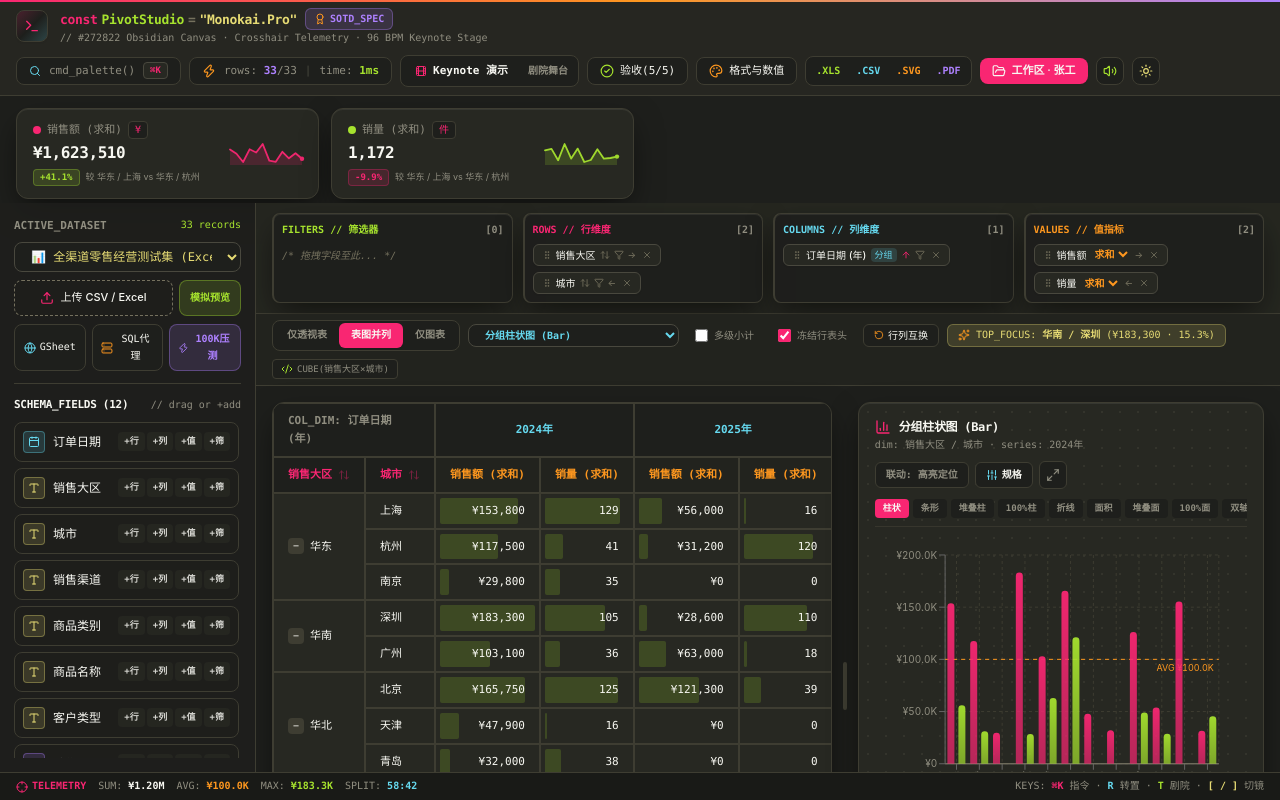
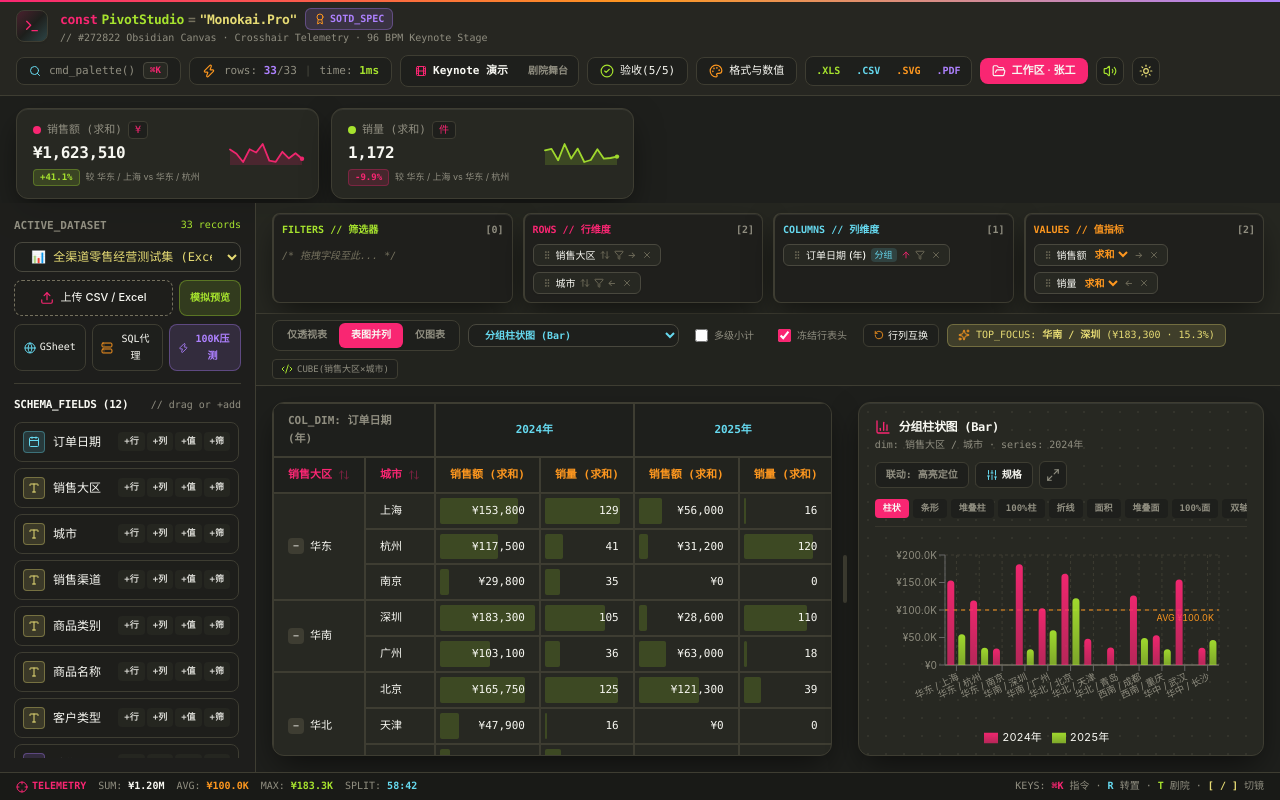
Before and after one commit to lovemoganna/PivotStudio, a React (Vite) app: page / in a window 1280 px wide. Built offline with nearby package versions, Linux system fonts and the light colour scheme; the HTML template or start-up script is replaced by a standard one.

Commit message:
fix(layout): replace rigid syncedTableHeight with responsive flex layout to eliminate outer scrollbar

```diff
--- a/src/features/pivot/PivotWorkbench.jsx
+++ b/src/features/pivot/PivotWorkbench.jsx
@@ -1028,7 +1028,7 @@ export default function PivotWorkbench() {
     if (!isVirtualized) {
       return { startIndex: 0, endIndex: pivotResult.tableRows.length, topPadding: 0, bottomPadding: 0, rows: pivotResult.tableRows };
     }
-    const viewportHeight = Math.max(520, syncedTableHeight - 80);
+    const viewportHeight = tableContainerRef.current?.clientHeight || 560;
     const startIdx = Math.max(0, Math.floor(scrollTop / ROW_HEIGHT) - 8);
     const endIdx = Math.min(pivotResult.tableRows.length, startIdx + Math.ceil(viewportHeight / ROW_HEIGHT) + 16);
     return {
@@ -1038,7 +1038,7 @@ export default function PivotWorkbench() {
       bottomPadding: Math.max(0, (pivotResult.tableRows.length - endIdx) * ROW_HEIGHT),
       rows: pivotResult.tableRows.slice(startIdx, endIdx),
     };
-  }, [isVirtualized, pivotResult.tableRows, scrollTop, syncedTableHeight]);
+  }, [isVirtualized, pivotResult.tableRows, scrollTop]);
 
   return (
     <div className={darkMode && !isPrintingReport ? 'dark' : ''}>
@@ -1157,16 +1157,14 @@ export default function PivotWorkbench() {
         <div
           ref={splitContainerRef}
           key={`${viewMode}_${chartType}_${keynoteShotIdx}`}
-          style={{ minHeight: isPrintingReport ? undefined : `${syncedTableHeight}px` }}
-          className={`flex-1 flex flex-col lg:flex-row min-h-0 bg-[#F7F6F0] dark:bg-[#1E1F1C] p-4 gap-2 animate-apple-stage ${isPrintingReport ? 'overflow-visible flex-col' : ''}`}
+          className={`flex-1 flex flex-col lg:flex-row min-h-0 bg-[#F7F6F0] dark:bg-[#1E1F1C] p-4 gap-2 animate-apple-stage ${isPrintingReport ? 'overflow-visible flex-col min-h-0 h-auto' : 'overflow-hidden'}`}
         >
           {(viewMode !== 'chart' || isPrintingReport) && (
             <div
               style={{
                 ...(viewMode === 'split' && !isPrintingReport ? { flexBasis: `${splitRatioPct}%` } : {}),
-                height: isPrintingReport ? 'auto' : `${syncedTableHeight}px`,
               }}
-              className={`bg-[#FFFDF7] dark:bg-[#272822] rounded-xl border border-[#D6D4C8] dark:border-[#3E3D32] apple-specular-card flex flex-col min-h-0 overflow-hidden apple-transition ${viewMode === 'split' && !isPrintingReport ? 'min-w-[280px] flex-1' : 'w-full flex-1'} ${isPrintingReport ? 'overflow-visible' : ''}`}
+              className={`bg-[#FFFDF7] dark:bg-[#272822] rounded-xl border border-[#D6D4C8] dark:border-[#3E3D32] apple-specular-card flex flex-col min-h-0 overflow-hidden apple-transition ${viewMode === 'split' && !isPrintingReport ? 'min-w-[280px] flex-1 h-full' : 'w-full flex-1 h-full'} ${isPrintingReport ? 'overflow-visible h-auto' : ''}`}
             >
               <PivotTable
                 pivotResult={pivotResult}
@@ -1206,8 +1204,7 @@ export default function PivotWorkbench() {
                 showToast('已复位分栏比例为 58 : 42');
               }}
               title="左右拖拽无级调节表图比例 · 双击复位 (58:42)"
-              style={{ height: `${syncedTableHeight}px` }}
-              className={`hidden lg:flex w-2.5 rounded-full items-center justify-center cursor-col-resize select-none transition-colors shrink-0 group ${isResizingSplit ? 'bg-[#F92672]/30' : 'hover:bg-[#66D9EF]/20'}`}
+              className={`hidden lg:flex w-2.5 h-full rounded-full items-center justify-center cursor-col-resize select-none transition-colors shrink-0 group ${isResizingSplit ? 'bg-[#F92672]/30' : 'hover:bg-[#66D9EF]/20'}`}
             >
               <div className={`w-1 h-12 rounded-full transition-colors ${isResizingSplit ? 'bg-[#F92672]' : 'bg-[#D6D4C8] dark:bg-[#3E3D32] group-hover:bg-[#66D9EF]'}`} />
             </div>
@@ -1218,9 +1215,8 @@ export default function PivotWorkbench() {
               id="pivot-chart-container"
               style={{
                 ...(viewMode === 'split' && !isPrintingReport ? { flexBasis: `${100 - splitRatioPct}%` } : {}),
-                height: isChartFullscreen ? undefined : isPrintingReport ? 'auto' : `${syncedTableHeight}px`,
               }}
-              className={`bg-[#FFFDF7] dark:bg-[#272822] monokai-grid-canvas rounded-xl border border-[#D6D4C8] dark:border-[#3E3D32] apple-specular-card flex flex-col min-h-0 p-4 apple-transition relative ${isChartFullscreen ? 'fixed inset-4 z-50 shadow-2xl' : viewMode === 'split' && !isPrintingReport ? 'min-w-[280px] flex-1' : 'w-full flex-1'}`}
+              className={`bg-[#FFFDF7] dark:bg-[#272822] monokai-grid-canvas rounded-xl border border-[#D6D4C8] dark:border-[#3E3D32] apple-specular-card flex flex-col min-h-0 p-4 apple-transition relative ${isChartFullscreen ? 'fixed inset-4 z-50 shadow-2xl' : viewMode === 'split' && !isPrintingReport ? 'min-w-[280px] flex-1 h-full' : 'w-full flex-1 h-full'} ${isPrintingReport ? 'h-auto' : ''}`}
             >
               <ChartStudio
                 chartType={chartType}
--- a/src/features/pivot/components/FieldShelf.jsx
+++ b/src/features/pivot/components/FieldShelf.jsx
@@ -186,7 +186,7 @@ export function FieldShelf({
         )}
 
         {/* Main Work Area */}
-        <main className="flex-1 flex flex-col min-w-0 overflow-y-auto">
+        <main className="flex-1 flex flex-col min-w-0 overflow-y-auto lg:overflow-hidden">
           {!cinemaTheaterMode && (
             <section className="bg-[#EFECE1]/65 dark:bg-[#272822]/90 border-b border-[#D6D4C8] dark:border-[#3E3D32] px-4 py-2.5 grid grid-cols-1 sm:grid-cols-2 xl:grid-cols-4 gap-2.5 shrink-0 print:hidden">
               {[
```
